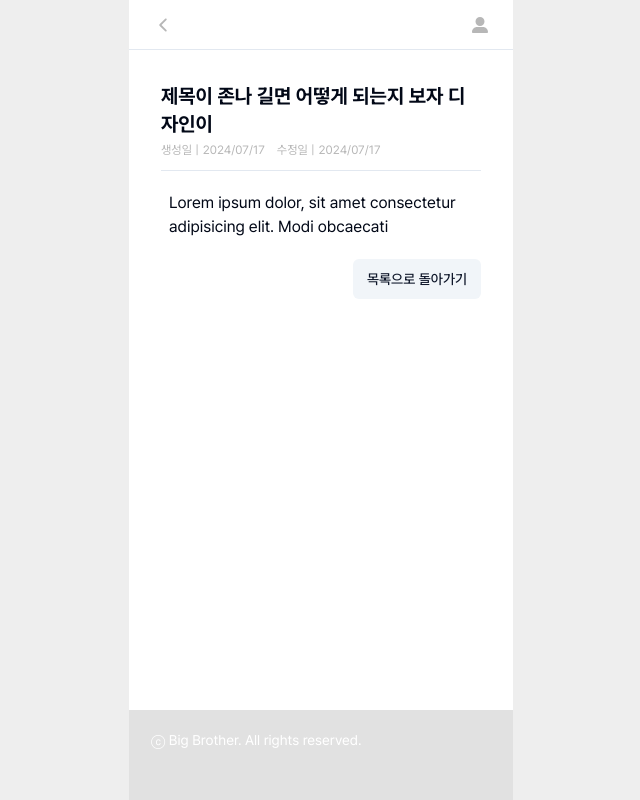
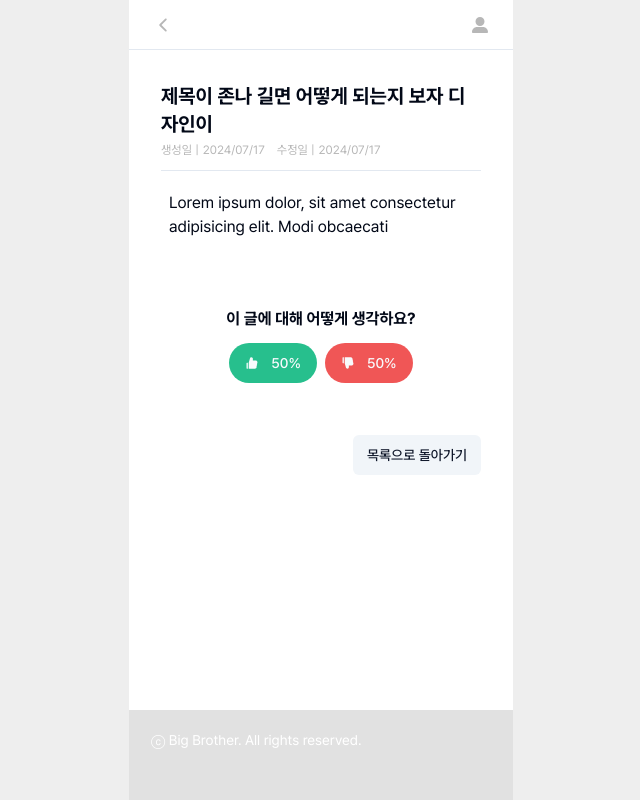
Before and after one commit to developthreefeet/big-brother-FE, a Next.js app: page /event/event1 in a window 1280 px wide. Shown: the whole page, without its empty margins (319-959 px from the left). Built offline with nearby package versions, Linux system fonts and the light colour scheme.

Commit message:
feature: 선호도 버튼 스타일링 (#46)
* feature: 선호도 버튼 스타일링

* style: 선호도 text 변경

```diff
--- a/src/app/proceeding/[id]/page.tsx
+++ b/src/app/proceeding/[id]/page.tsx
@@ -1,22 +1,7 @@
-import BackToListButton from '@/widgets/BackToListButton';
-import DateText from '@/widgets/DateText';
-import PdfViewer from '@/widgets/PdfViewer';
-import Title from '@/widgets/Title';
+import PdfViewerDetailComponent from '@/widgets/PdfViewerDetailComponent';
 
 const page = () => {
-  return (
-    <div className="flex flex-col space-y-3">
-      <div className="flex flex-col space-y-1">
-        <Title text="회의록1" />
-        <DateText date="2024/07/18" />
-      </div>
-      <hr />
-      <PdfViewer pdf="/static/test.pdf" />
-      <div className="flex justify-end">
-        <BackToListButton />
-      </div>
-    </div>
-  );
+  return <PdfViewerDetailComponent />;
 };
 
 export default page;
--- a/src/app/rule/[id]/page.tsx
+++ b/src/app/rule/[id]/page.tsx
@@ -1,22 +1,7 @@
-import BackToListButton from '@/widgets/BackToListButton';
-import DateText from '@/widgets/DateText';
-import PdfViewer from '@/widgets/PdfViewer';
-import Title from '@/widgets/Title';
+import PdfViewerDetailComponent from '@/widgets/PdfViewerDetailComponent';
 
 const page = () => {
-  return (
-    <div className="flex flex-col space-y-3">
-      <div className="flex flex-col space-y-1">
-        <Title text="학칙1" />
-        <DateText date="2024/07/18" />
-      </div>
-      <hr />
-      <PdfViewer pdf="/static/test.pdf" />
-      <div className="flex justify-end">
-        <BackToListButton />
-      </div>
-    </div>
-  );
+  return <PdfViewerDetailComponent />;
 };
 
 export default page;
--- a/src/widgets/CommonDetailComponent.tsx
+++ b/src/widgets/CommonDetailComponent.tsx
@@ -1,6 +1,7 @@
 import BackToListButton from '@/widgets/BackToListButton';
 import DateText from '@/widgets/DateText';
 import Title from '@/widgets/Title';
+import Preference from './Preference';
 
 const CommonDetailComponent = () => {
   return (
@@ -22,6 +23,9 @@ const CommonDetailComponent = () => {
       <div className="p-2 text-md">
         Lorem ipsum dolor, sit amet consectetur adipisicing elit. Modi obcaecati
       </div>
+      <div className="flex justify-center">
+        <Preference />
+      </div>
       <div className="flex justify-end">
         <BackToListButton />
       </div>
--- /dev/null
+++ b/src/widgets/PdfViewerDetailComponent.tsx
@@ -0,0 +1,28 @@
+import React from 'react';
+import BackToListButton from './BackToListButton';
+import DateText from './DateText';
+import PdfViewer from './PdfViewer';
+import Title from './Title';
+import Preference from './Preference';
+
+const PdfViewerDetailComponent = () => {
+  return (
+    <div className="flex flex-col space-y-3">
+      <div className="flex flex-col space-y-1">
+        <Title text="제목" />
+        <DateText date="2024/07/18" />
+      </div>
+      <hr />
+      <PdfViewer pdf="/static/test.pdf" />
+      <hr />
+      <div className="flex justify-center">
+        <Preference />
+      </div>
+      <div className="flex justify-end">
+        <BackToListButton />
+      </div>
+    </div>
+  );
+};
+
+export default PdfViewerDetailComponent;
--- /dev/null
+++ b/src/widgets/Preference.tsx
@@ -0,0 +1,45 @@
+'use client';
+
+import { useState } from 'react';
+import { Button } from '@/shared/ui/ui/button';
+import { AiFillDislike, AiFillLike } from 'react-icons/ai';
+
+const Preference = () => {
+  const [selected, setSelected] = useState<string | null>(null);
+
+  const handleButtonClick = (preference: string) => {
+    setSelected((prev) => (prev === preference ? null : preference));
+  };
+
+  return (
+    <div className="flex flex-col space-y-3 justify-center items-center mt-12 mb-10">
+      <p className="font-bold">이 글에 대해 어떻게 생각하요?</p>
+      <div className="flex space-x-2">
+        <Button
+          className={`flex space-x-3 rounded-3xl hover:bg-emerald-500 ${
+            selected === 'like'
+              ? 'bg-emerald-700 hover:bg-emerald-700'
+              : 'bg-emerald-500/90 '
+          }`}
+          onClick={() => handleButtonClick('like')}
+        >
+          <AiFillLike />
+          <p>50%</p>
+        </Button>
+        <Button
+          className={`flex space-x-3 rounded-3xl hover:bg-red-500 ${
+            selected === 'dislike'
+              ? 'bg-red-600 hover:bg-red-600'
+              : 'bg-red-500/90 '
+          }`}
+          onClick={() => handleButtonClick('dislike')}
+        >
+          <AiFillDislike />
+          <p>50%</p>
+        </Button>
+      </div>
+    </div>
+  );
+};
+
+export default Preference;
```
